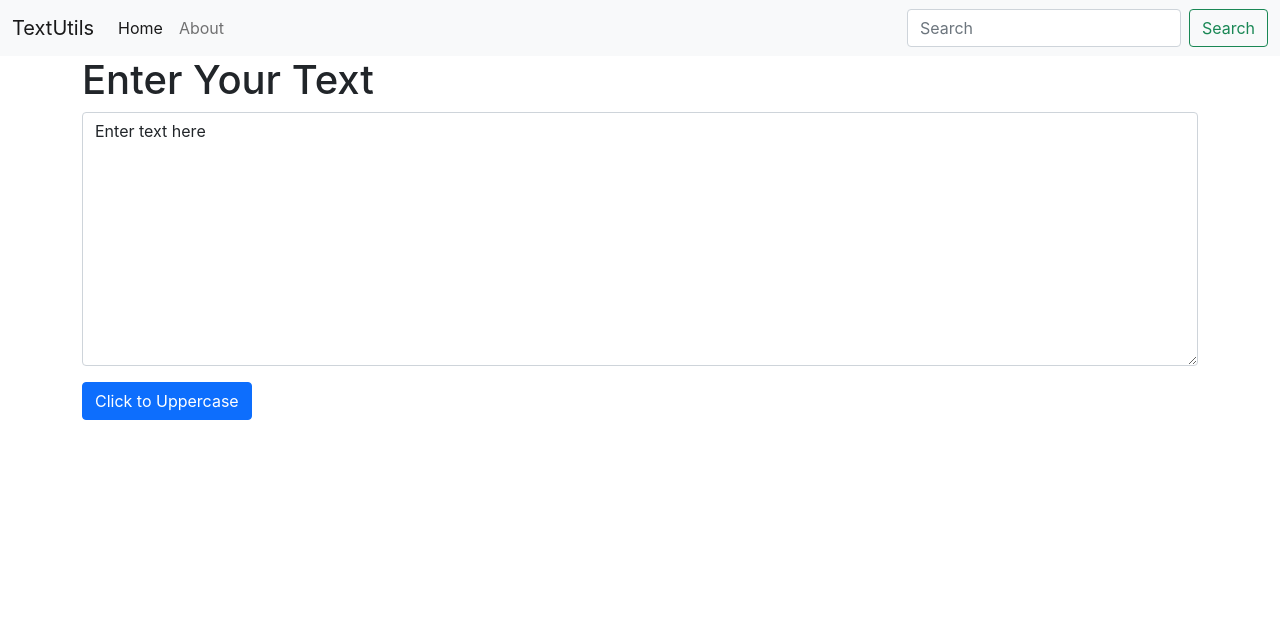
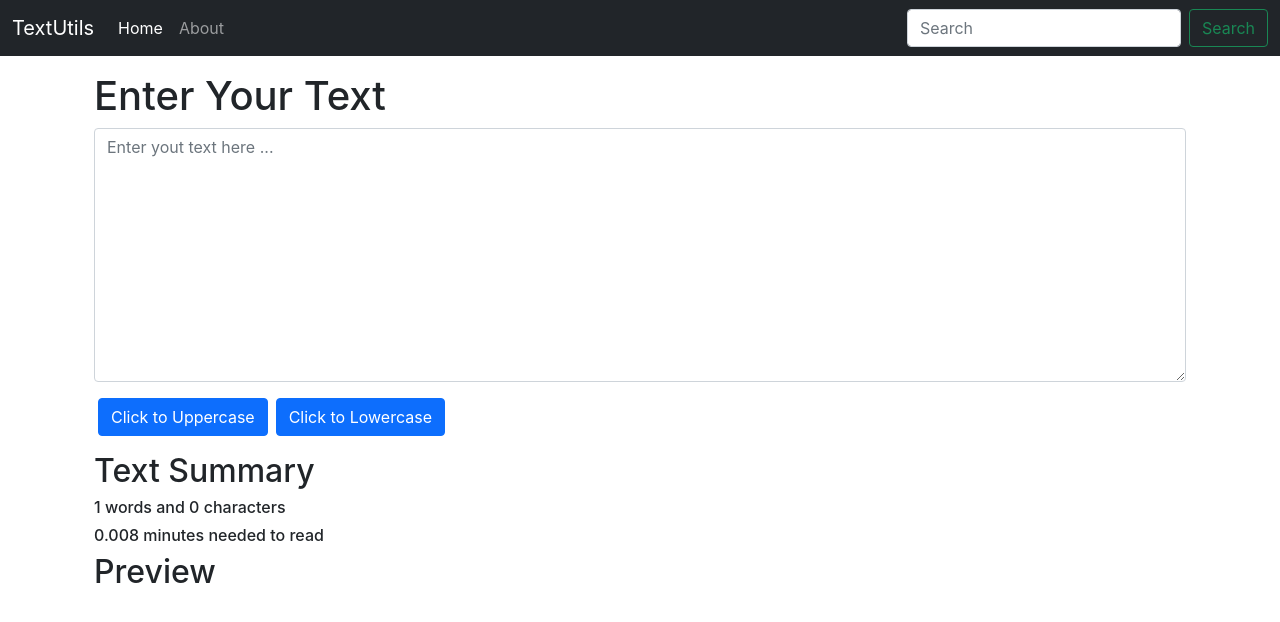
Before and after one commit to Kunal-Vijay/TextUtils, a React (Create React App) app: page / in a window 1280 px wide. Shown: the top 622 px of the page. Built offline with nearby package versions, Linux system fonts and the light colour scheme.

Commit message:
Adding text summary and preview to TextUtils

```diff
--- a/src/components/Navbar.js
+++ b/src/components/Navbar.js
@@ -4,7 +4,7 @@ import PropTypes from 'prop-types'
 
 export default function Navbar(props) {
     return (
-        <nav className="navbar navbar-expand-lg navbar-light bg-light">
+        <nav className="navbar navbar-expand-lg navbar-dark bg-dark">
             <div className="container-fluid">
                 <a className="navbar-brand" href="/">{props.title}</a>
                 <button className="navbar-toggler" type="button" data-bs-toggle="collapse" data-bs-target="#navbarSupportedContent" aria-controls="navbarSupportedContent" aria-expanded="false" aria-label="Toggle navigation">
--- a/src/components/TextForm.js
+++ b/src/components/TextForm.js
@@ -4,19 +4,35 @@ export default function TextForm(props) {
     const handleOnChange = (event) => {
         setText(event.target.value);
     }
-    const handleOnClick = () => {
+    const handleUpClick = () => {
         let newTxt=text.toUpperCase();
         setText(newTxt);
     }
+    const handleLoClick = () => {
+        let newTxt=text.toLowerCase();
+        setText(newTxt);
+    }
 
-    const [text, setText] = useState('Enter text here');
+    const [text, setText] = useState('');
     return (
-        <div>
+        <>
+        <div className="container my-3">
             <h1>{props.heading}</h1>
             <div className="mb-3">
-                <textarea className="form-control" value={text} onChange={handleOnChange} rows="10"></textarea>
+                <textarea className="form-control" value={text} onChange={handleOnChange} placeholder='Enter yout text here ...' rows="10"></textarea>
             </div>
-            <button type="button" className="btn btn-primary" onClick={handleOnClick}>Click to Uppercase</button>
+            <button type="button" className="btn btn-primary mx-1" onClick={handleUpClick}>Click to Uppercase</button>
+            <button type="button" className="btn btn-primary mx-1" onClick={handleLoClick}>Click to Lowercase</button>
         </div>
+        <div className="container">
+            <h2>Text Summary</h2>
+            <h6>{text.split(' ').length} words and {text.length} characters</h6>
+            <h6>{0.008* text.split(' ').length} minutes needed to read</h6>
+        </div>
+        <div className="container">
+            <h2>Preview</h2>
+            <p>{text}</p>
+        </div>
+        </>
     )
 }
```
